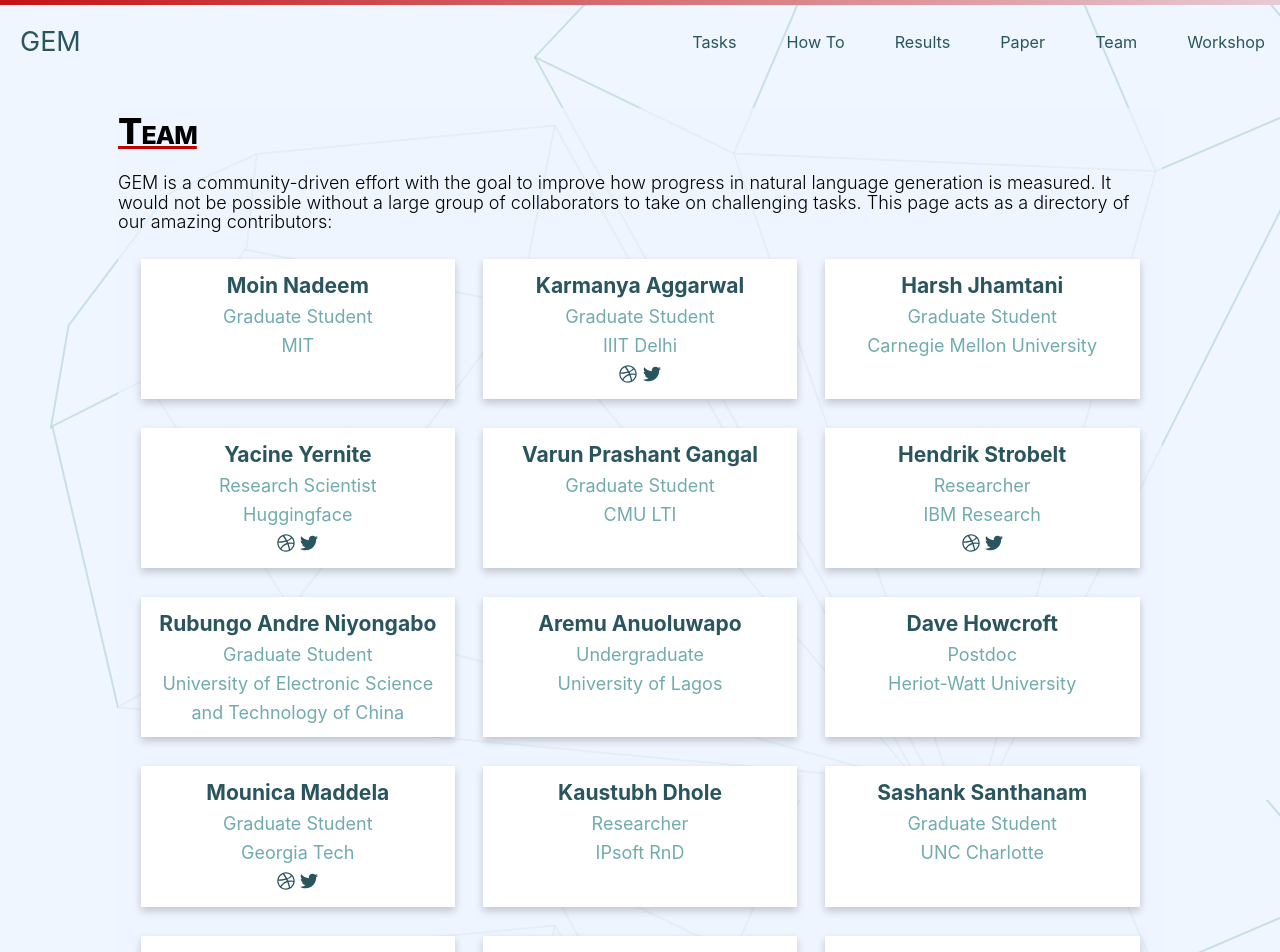
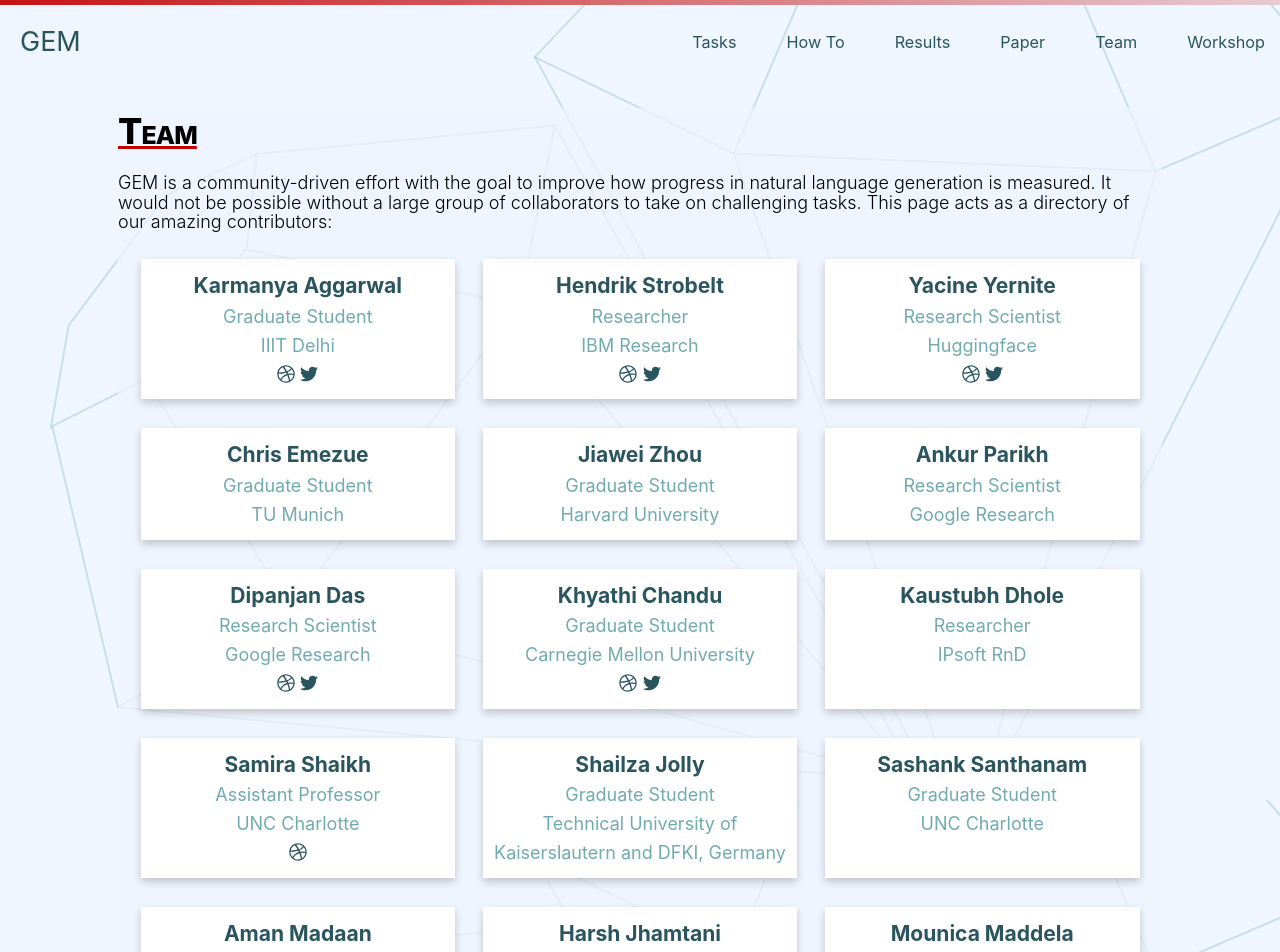
Before and after one commit to GEM-benchmark/GEM-benchmark.github.io, a Next.js app in the folder web/: page /team in a window 1280 px wide. Shown: the top 952 px of the page. Built offline with nearby package versions, Linux system fonts and the light colour scheme.

Commit message:
team fixes and data card corrections.

```diff
--- a/web/data/team.yaml
+++ b/web/data/team.yaml
@@ -78,7 +78,7 @@
   - name: Dipanjan Das
     position: Research Scientist
     organization: Google Research
-    website: http://www.dipanjandas.com/
+    website: https://www.dipanjandas.com
     twitter: '@dipanjand'
     note:
   - name: Kaustubh Dhole
@@ -120,8 +120,8 @@
   - name: Cristina Garbacea
     position: Graduate Student
     organization: University of Michigan, Ann Arbor
-    website:
-    twitter:
+    website: https://cristinagarbacea.com/
+    twitter: '@ggarbacea'
     note:
   - name: Tatsunori Hashimoto
     position: Assistant Professor
@@ -132,12 +132,6 @@
   - name: Yufang Hou
     position: Researcher
     organization: IBM Research
-    website:
-    twitter:
-    note:
-  - name: Dave Howcroft
-    position: Postdoc
-    organization: Heriot-Watt University
     website:
     twitter:
     note:
@@ -197,9 +191,9 @@
     note:
   - name: Bodhisattwa Prasad Majumder
     position: Graduate Student
-    organization: UCSD
-    website:
-    twitter:
+    organization: University of California, San Diego
+    website: http://www.majumderb.com/
+    twitter: '@mbodhisattwa'
     note:
   - name: Pedro Henrique Martins
     position: Graduate Student
@@ -228,7 +222,7 @@
   - name: Shashi Narayan
     position: Research Scientist
     organization: Google Research
-    website:
+    website: https://sites.google.com/corp/view/shashinarayan/home
     twitter:
     note:
   - name: Vitaly Nikolaev
@@ -268,8 +262,8 @@
     twitter: '@vyraun'
     note:
   - name: Juan Diego Rodriguez
-    position: Graduate Student
-    organization: The University of Texas at Austin
+    position: Engineering Scientist
+    organization: Applied Research Laboratories, The University of Texas at Austin
     website:
     twitter:
     note:
@@ -312,8 +306,8 @@
   - name: Emiel van Miltenburg
     position: Assistant Professor
     organization: Tilburg University
-    website:
-    twitter:
+    website: https://emielvanmiltenburg.nl
+    twitter: '@evanmiltenburg'
     note:
   - name: Diyi Yang
     position: Assistant Professor
--- a/web/pages/team.module.css
+++ b/web/pages/team.module.css
@@ -7,7 +7,6 @@
 .name {
   display: block;
   color: #2a555e;
-  text-transform: capitalize;
 }
 
 .title {
```
Also changed, not shown: web/tasks/Czech Restaurant.md (+1 -1 lines), web/tasks/E2E.md (+1 -1 lines).
